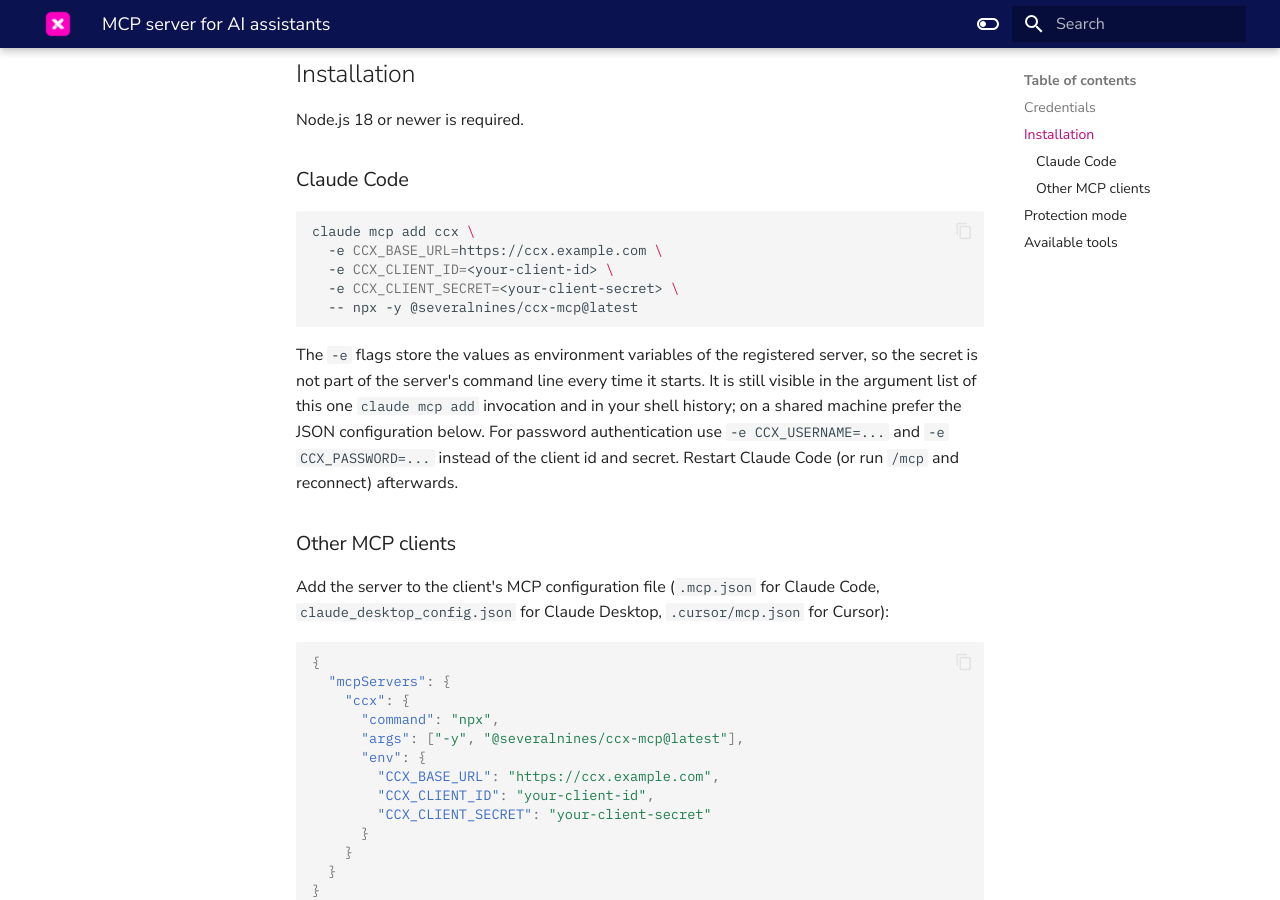
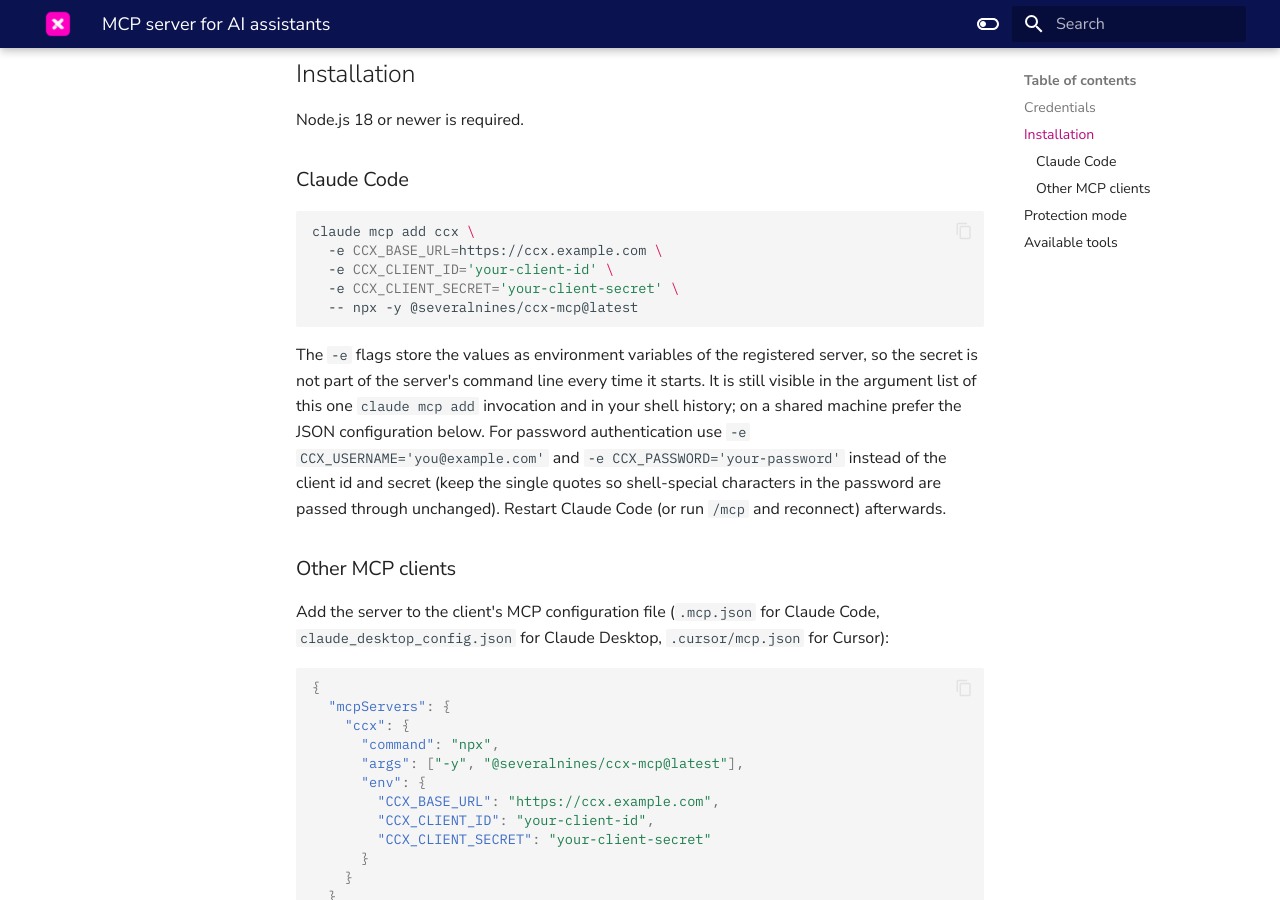
Before and after one commit to severalnines/ccx-docs, an MkDocs documentation site: the page built from docs/user/Technical/MCP.md, in a window 1280 px wide and 900 px high, scrolled down 762 px. Built offline with MkDocs 1.6.1 and Material for MkDocs 9.7.7, drawn with Linux system fonts in a browser that asks for light colours; comment, search, counter and statistics services are not loaded.

Commit message:
CCX-6296 docs(mcp): shell-safe credential placeholders, precise check and VPC rows
Address the fourth Copilot pass: ccx_admin_check verifies whichever
credential sets are configured rather than both, the VPC row names the
two basic-auth variables it needs, and the user page's -e placeholders are
quoted so angle brackets are not read as redirections.

Co-Authored-By: Claude Fable 5.1 <noreply@anthropic.com>

````diff
--- a/docs/user/Technical/MCP.md
+++ b/docs/user/Technical/MCP.md
@@ -24,12 +24,12 @@ Node.js 18 or newer is required.
 ```bash
 claude mcp add ccx \
   -e CCX_BASE_URL=https://ccx.example.com \
-  -e CCX_CLIENT_ID=<your-client-id> \
-  -e CCX_CLIENT_SECRET=<your-client-secret> \
+  -e CCX_CLIENT_ID='your-client-id' \
+  -e CCX_CLIENT_SECRET='your-client-secret' \
   -- npx -y @severalnines/ccx-mcp@latest
 ```
 
-The `-e` flags store the values as environment variables of the registered server, so the secret is not part of the server's command line every time it starts. It is still visible in the argument list of this one `claude mcp add` invocation and in your shell history; on a shared machine prefer the JSON configuration below. For password authentication use `-e CCX_USERNAME=...` and `-e CCX_PASSWORD=...` instead of the client id and secret. Restart Claude Code (or run `/mcp` and reconnect) afterwards.
+The `-e` flags store the values as environment variables of the registered server, so the secret is not part of the server's command line every time it starts. It is still visible in the argument list of this one `claude mcp add` invocation and in your shell history; on a shared machine prefer the JSON configuration below. For password authentication use `-e CCX_USERNAME='you@example.com'` and `-e CCX_PASSWORD='your-password'` instead of the client id and secret (keep the single quotes so shell-special characters in the password are passed through unchanged). Restart Claude Code (or run `/mcp` and reconnect) afterwards.
 
 ### Other MCP clients
 
````
Also changed, not shown: docs/admin/Other/Admin-MCP.md (+2 -2 lines).
